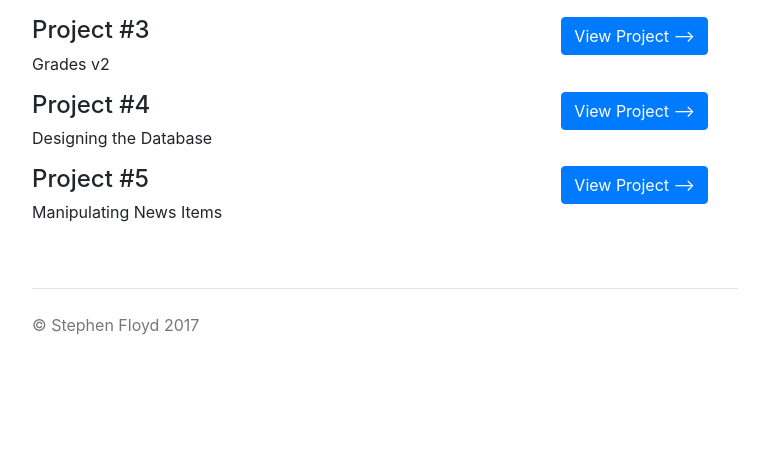
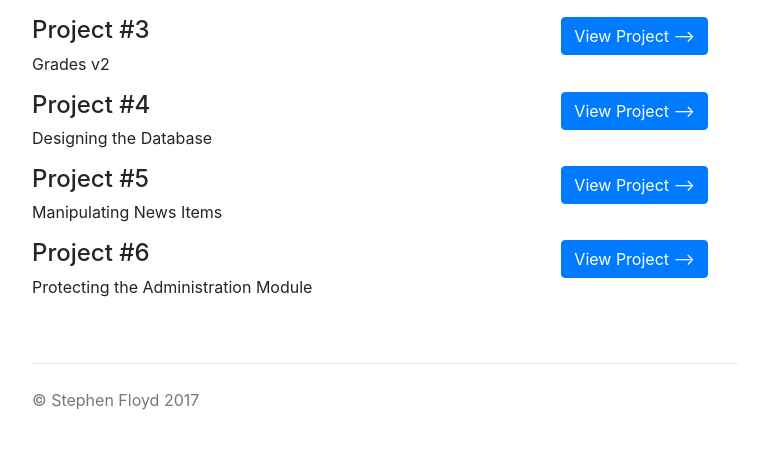
Before and after one commit to Zitzabis/AdvancedScripting, a PHP site: page / in a window 1280 px wide. Shown: the part 671-1123 px from the top of the page, without its empty margins (255-1024 px from the left). Before the commit the page ends 1006 px from the top, so only its background shows below. Run offline with PHP 8.4, Linux system fonts and the light colour scheme.

Commit message:
Index: Adds Project 6 links.

```diff
--- a/index.php
+++ b/index.php
@@ -81,6 +81,15 @@
             <a class="btn btn-primary" href="projects/project5/index.php" role="button">View Project --></a>
           </div>
         </div>
+        <div class="row" style="width: 100%;">
+          <div class="col-lg-6">
+            <h4>Project #6</h4>
+            <p>Protecting the Administration Module</p>
+          </div>
+          <div class="col-lg-6" style="text-align: right;">
+            <a class="btn btn-primary" href="projects/project6/index.php" role="button">View Project --></a>
+          </div>
+        </div>
       </div>
 
       <footer class="footer">
```
